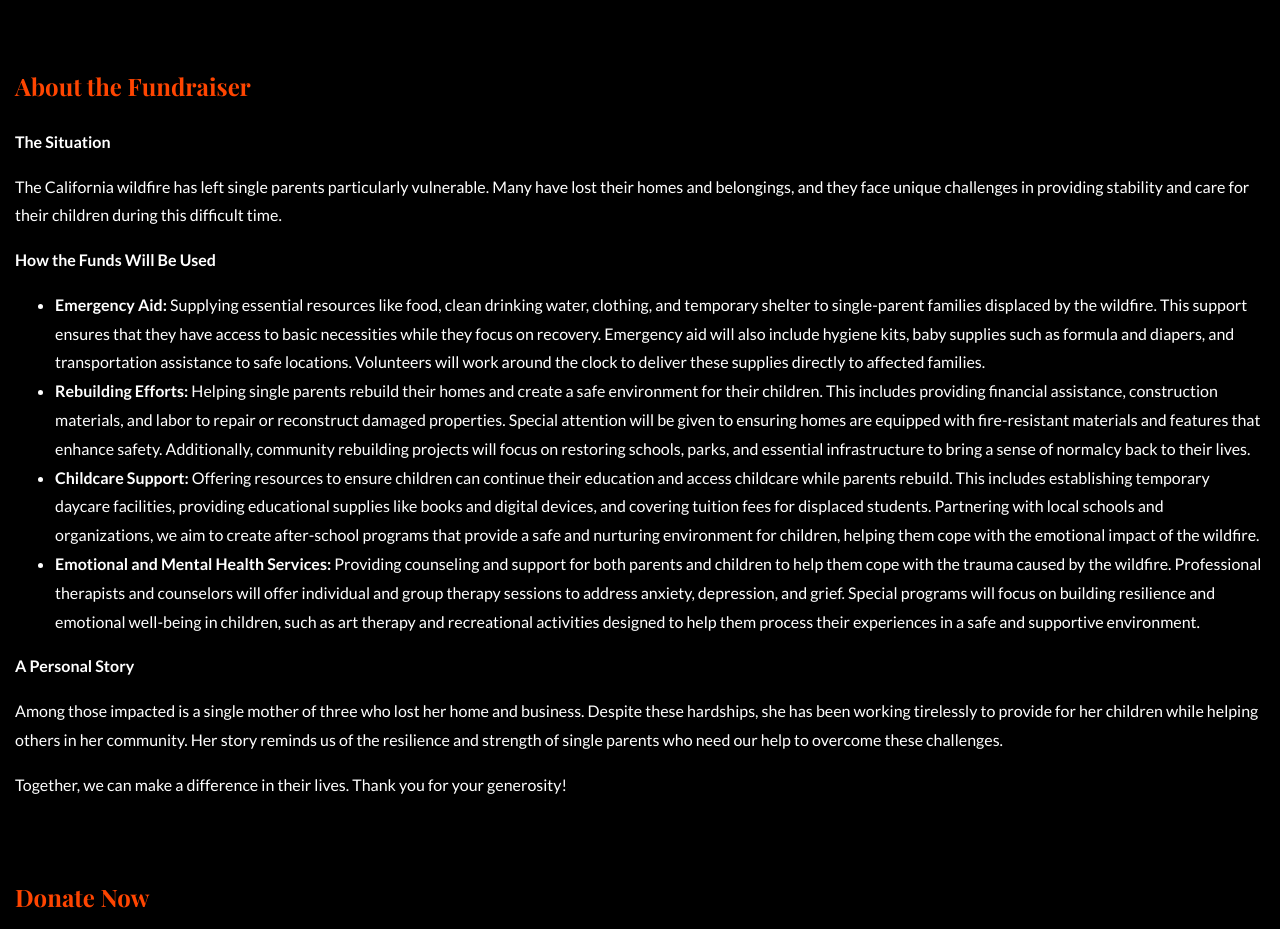
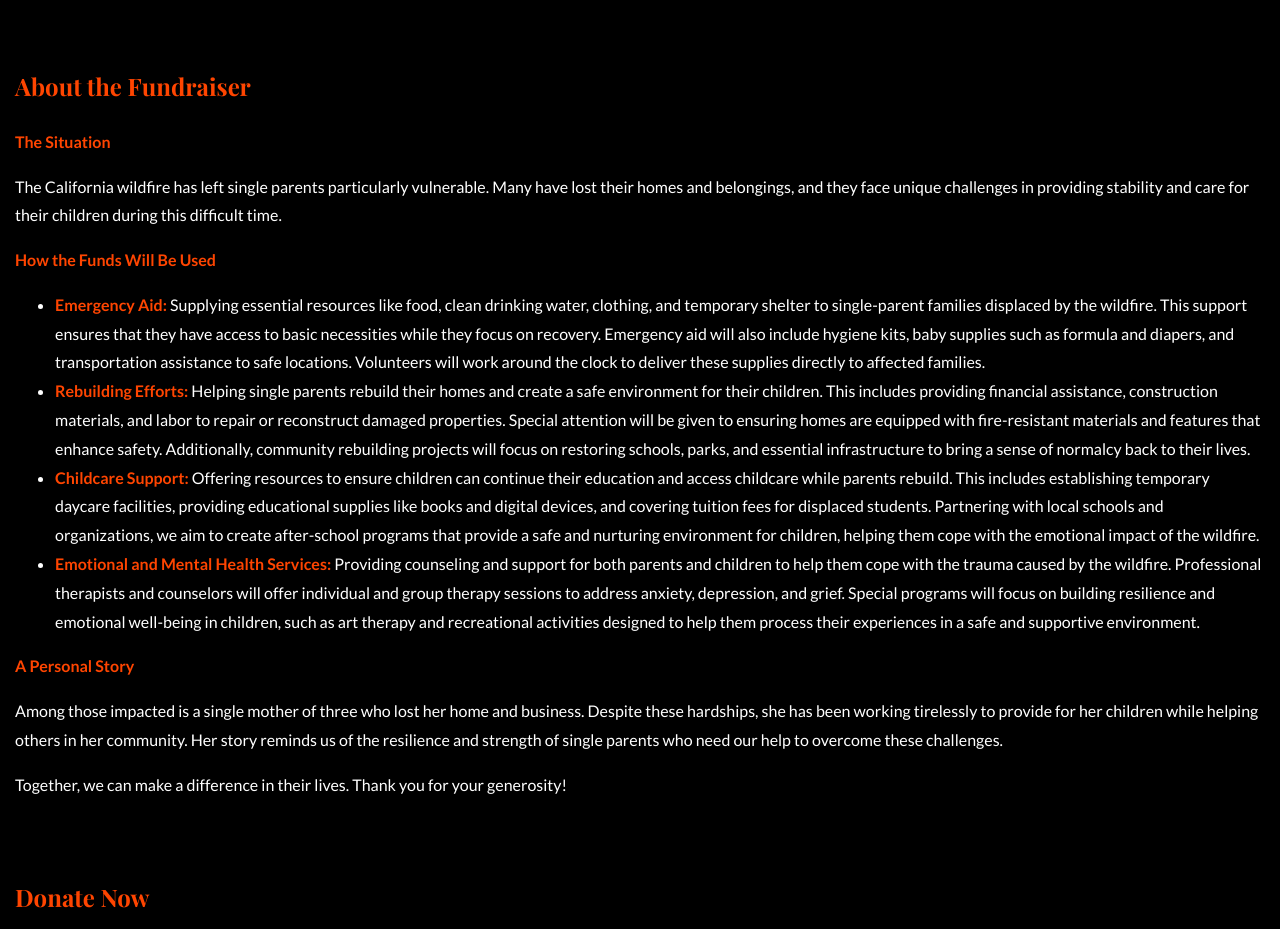
Before and after one commit to KING-MUGIWARA/fund-raiser, a plain HTML site: page index.html in a window 1280 px wide. Shown: the part 880-1809 px from the top of the page. Drawn offline with nearby package versions, Linux system fonts and the light colour scheme.

Commit message:
Update index.css

```diff
--- a/index.css
+++ b/index.css
@@ -21,6 +21,9 @@ header {
     padding: 20px;
     border-bottom: 2px solid #ff4500;
     font-family: 'Playfair Display', serif;
+}
+b {
+    color: #ff4500;
 }
 
 nav ul {
```
